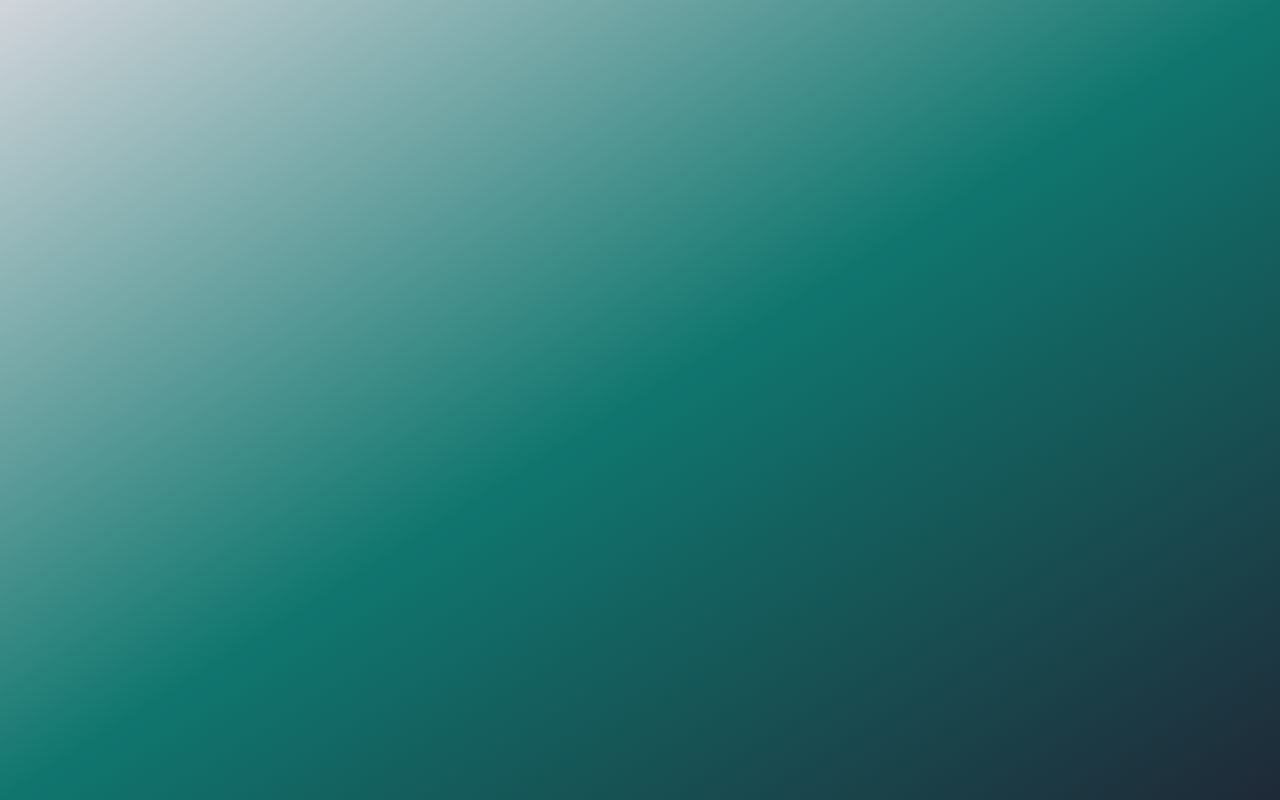
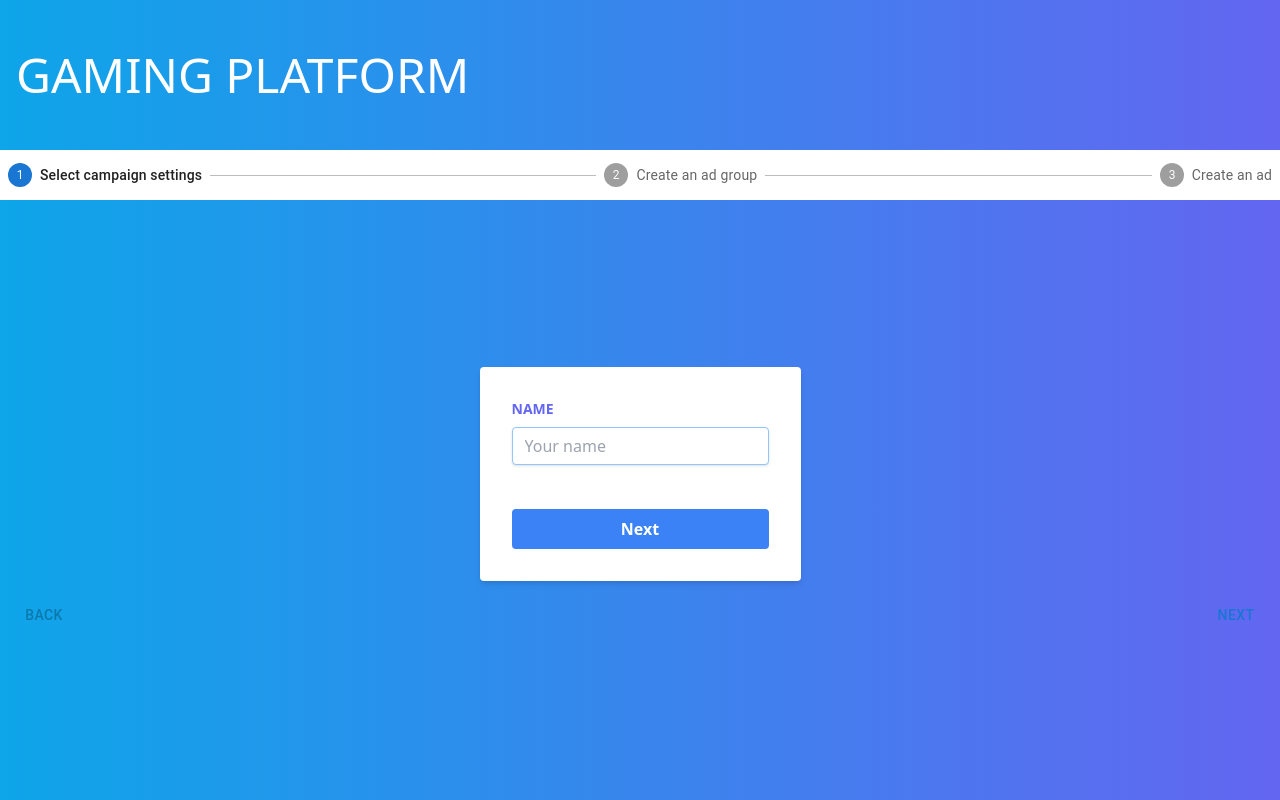
Before and after one commit to Harpica/gaming-platform, a React (Create React App) app in the folder client/: page / in a window 1280 px wide. Built offline with nearby package versions, Linux system fonts and the light colour scheme.

Commit message:
feat: skeleton for auth and stepper

```diff
--- a/client/package.json
+++ b/client/package.json
@@ -3,6 +3,9 @@
   "version": "0.1.0",
   "private": true,
   "dependencies": {
+    "@emotion/react": "^11.10.6",
+    "@emotion/styled": "^11.10.6",
+    "@mui/material": "^5.11.14",
     "@testing-library/jest-dom": "^5.16.5",
     "@testing-library/react": "^13.4.0",
     "@testing-library/user-event": "^14.4.3",
@@ -16,6 +19,7 @@
     "postcss-preset-env": "^7.8.3",
     "react": "^18.2.0",
     "react-dom": "^18.2.0",
+    "react-router-dom": "^6.9.0",
     "react-scripts": "^5.0.1",
     "tailwindcss": "^3.2.7",
     "typescript": "^4.9.5"
--- a/client/src/App.tsx
+++ b/client/src/App.tsx
@@ -1,6 +1,31 @@
+import { useState } from 'react';
+import { BrowserRouter, Routes, Route } from 'react-router-dom';
+import ProtectedRoute from './components/ProtectedRoute';
+import { SessionData } from './utils/types';
+import MainView from './views/MainView';
+
 function App() {
+    const [isAuth, setIsAuth] = useState<boolean>(false);
+    const [currentUser, setCurrentUser] = useState<string>('default');
+    const [session, setSession] = useState<SessionData>({
+        id: '',
+        isHost: false,
+        game: 'none',
+    });
     return (
-        <div className='flex flex-col items-center justify-center h-screen text-red-300 bg-gradient-to-br from-gray-300 via-teal-700 to-gray-800'></div>
+        <BrowserRouter>
+            <Routes>
+                <Route path='/' element={<MainView />} />
+                <Route
+                    path='/:id'
+                    element={
+                        <ProtectedRoute authKey={isAuth}>
+                            <div />
+                        </ProtectedRoute>
+                    }
+                />
+            </Routes>
+        </BrowserRouter>
     );
 }
 
--- /dev/null
+++ b/client/src/components/Auth.tsx
@@ -0,0 +1,44 @@
+interface AuthFormProps {
+    vm: any;
+}
+
+const AuthForm: React.FC<AuthFormProps> = ({ vm }) => {
+    return (
+        <div className='w-full flex justify-center '>
+            <form
+                action=''
+                className=' bg-white shadow-md rounded px-8 py-8 pt-8 flex flex-col gap-4 self-center min-w-[320px]'
+                onSubmit={(e: React.FormEvent<HTMLFormElement>) => {
+                    vm.loginUser(e);
+                }}
+            >
+                <div className=''>
+                    <label
+                        htmlFor='name'
+                        className='text-indigo-500 text-sm block font-bold  pb-2 uppercase'
+                    >
+                        Name
+                    </label>
+                    <input
+                        type='text'
+                        name='name'
+                        required
+                        className='shadow appearance-none border rounded w-full py-2 px-3 text-gray-700 leading-tight focus:outline-none focus:shadow-outline border-blue-300 '
+                        placeholder='Your name'
+                    />
+                </div>
+
+                <div className='pt-7 flex flex-col gap-3'>
+                    <button
+                        className='bg-blue-500 hover:bg-blue-700 text-white font-bold py-2 px-4 rounded focus:outline-none focus:shadow-outline'
+                        type='submit'
+                    >
+                        Next
+                    </button>
+                </div>
+            </form>
+        </div>
+    );
+};
+
+export default AuthForm;
--- /dev/null
+++ b/client/src/components/ProtectedRoute.tsx
@@ -0,0 +1,24 @@
+import { ReactNode, useEffect } from 'react';
+import { useNavigate } from 'react-router-dom';
+
+interface ProtectedRouteProps {
+  authKey: boolean;
+  children: ReactNode;
+}
+
+const ProtectedRoute: React.FC<ProtectedRouteProps> = ({
+  authKey,
+  children,
+}) => {
+  const navigate = useNavigate();
+
+  useEffect(() => {
+    if (!authKey) {
+      return navigate('/sign-in', { replace: true });
+    }
+  });
+
+  return <>{children}</>;
+};
+
+export default ProtectedRoute;
--- /dev/null
+++ b/client/src/components/Stepper.tsx
@@ -0,0 +1,120 @@
+import * as React from 'react';
+import Box from '@mui/material/Box';
+import Stepper from '@mui/material/Stepper';
+import Step from '@mui/material/Step';
+import StepLabel from '@mui/material/StepLabel';
+import Button from '@mui/material/Button';
+import Typography from '@mui/material/Typography';
+import AuthForm from './Auth';
+
+const steps = [
+    'Select campaign settings',
+    'Create an ad group',
+    'Create an ad',
+];
+
+export default function LoginStepper() {
+    const [activeStep, setActiveStep] = React.useState(0);
+    const [skipped, setSkipped] = React.useState(new Set<number>());
+
+    const isStepOptional = (step: number) => {
+        return step === 1;
+    };
+
+    const isStepSkipped = (step: number) => {
+        return skipped.has(step);
+    };
+
+    const handleNext = () => {
+        let newSkipped = skipped;
+        if (isStepSkipped(activeStep)) {
+            newSkipped = new Set(newSkipped.values());
+            newSkipped.delete(activeStep);
+        }
+
+        setActiveStep((prevActiveStep) => prevActiveStep + 1);
+        setSkipped(newSkipped);
+    };
+
+    const handleBack = () => {
+        setActiveStep((prevActiveStep) => prevActiveStep - 1);
+    };
+
+    const handleSkip = () => {
+        if (!isStepOptional(activeStep)) {
+            // You probably want to guard against something like this,
+            // it should never occur unless someone's actively trying to break something.
+            throw new Error("You can't skip a step that isn't optional.");
+        }
+
+        setActiveStep((prevActiveStep) => prevActiveStep + 1);
+        setSkipped((prevSkipped) => {
+            const newSkipped = new Set(prevSkipped.values());
+            newSkipped.add(activeStep);
+            return newSkipped;
+        });
+    };
+
+    const handleReset = () => {
+        setActiveStep(0);
+    };
+
+    return (
+        <Box className='w-full h-full grid grid-rows-[50px_1fr]'>
+            <Stepper
+                className='bg-white mr-[-50vw] pr-[50vw] ml-[-50vw] pl-[50vw] '
+                activeStep={activeStep}
+            >
+                {steps.map((label, index) => {
+                    const stepProps: { completed?: boolean } = {};
+                    const labelProps: {} = {};
+
+                    return (
+                        <Step key={label} {...stepProps}>
+                            <StepLabel {...labelProps}>{label}</StepLabel>
+                        </Step>
+                    );
+                })}
+            </Stepper>
+            {activeStep === steps.length ? (
+                <React.Fragment>
+                    <Typography sx={{ mt: 2, mb: 1 }}>
+                        All steps completed - you&apos;re finished
+                    </Typography>
+                    <Box sx={{ display: 'flex', flexDirection: 'row', pt: 2 }}>
+                        <Box sx={{ flex: '1 1 auto' }} />
+                        <Button onClick={handleReset}>Reset</Button>
+                    </Box>
+                </React.Fragment>
+            ) : (
+                <React.Fragment>
+                    <div className=' p-3 flex flex-col justify-center'>
+                        <AuthForm vm={''} />
+                        <Box
+                            sx={{
+                                display: 'flex',
+                                flexDirection: 'row',
+                                pt: 2,
+                            }}
+                        >
+                            <Button
+                                color='inherit'
+                                disabled={activeStep === 0}
+                                onClick={handleBack}
+                                sx={{ mr: 1 }}
+                            >
+                                Back
+                            </Button>
+                            <Box sx={{ flex: '1 1 auto' }} />
+                            <Button onClick={handleNext}>
+                                {activeStep === steps.length - 1
+                                    ? 'Finish'
+                                    : 'Next'}
+                            </Button>
+                        </Box>
+                    </div>
+                </React.Fragment>
+            )}
+        </Box>
+    );
+}
--- /dev/null
+++ b/client/src/utils/types.ts
@@ -0,0 +1,50 @@
+export interface SessionData {
+    id: string;
+    isHost: boolean;
+    game: Game;
+}
+
+export type Message = InitMessage | SessionMessage | ChatMessage | GameMessage;
+
+export interface InitMessage {
+    type: 'init';
+    name: string;
+}
+
+export interface SessionMessage {
+    type: 'session';
+    isHost: boolean;
+    sessionID?: string;
+    game: Game;
+    data?: GameData;
+}
+
+export interface ChatMessage {
+    type: 'chat';
+    repicientName: string;
+    body: string;
+}
+
+export interface GameMessage {
+    type: 'game';
+    stage: string;
+    game: Game;
+    sessionID: string;
+    data: GameData;
+}
+
+export type Game = 'TicTacToe' | 'none';
+
+export type GameData = TicTacToeData;
+
+interface Position {
+    row: number;
+    col: number;
+}
+type Turn = 'x' | 'o';
+
+export interface TicTacToeData {
+    gridSize?: number;
+    position?: Position;
+    turn?: Turn;
+}
--- /dev/null
+++ b/client/src/views/GameView.tsx
@@ -0,0 +1,10 @@
+const GameView = () => {
+    return (
+        <div>
+            {/* Chat */}
+            {/* Game */}
+        </div>
+    );
+};
+
+export default GameView;
--- /dev/null
+++ b/client/src/views/MainView.tsx
@@ -0,0 +1,14 @@
+import LoginStepper from '../components/Stepper';
+
+const MainView = () => {
+    return (
+        <div className='grid justify-center grid-rows-[150px_1fr] grid-cols-[minmax(230px,_1280px)] w-full  h-screen text-white bg-gradient-to-r from-sky-500 to-indigo-500 overflow-hidden'>
+            <h1 className='text-5xl p-4 uppercase self-center'>
+                Gaming platform
+            </h1>
+            <LoginStepper />
+        </div>
+    );
+};
+
+export default MainView;
```
Also changed, not shown: 1 other file (tests, documents, lock files or other folders).
